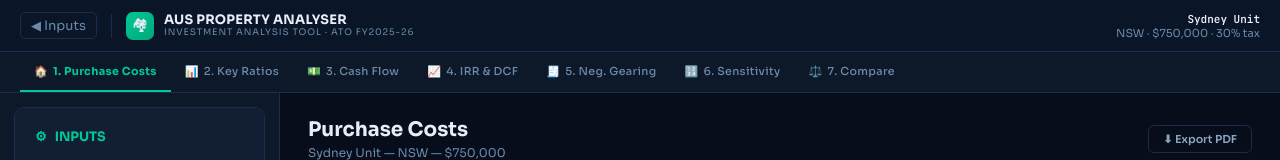
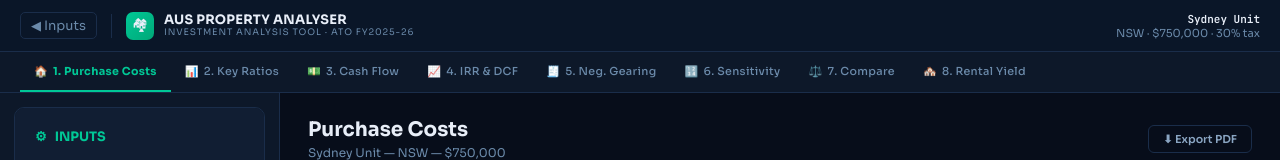
Before and after one commit to vijayparate-1/PropertyAnalyserPro, a React (Create React App) app: page / in a window 1280 px wide. Shown: the top 160 px of the page. Built offline with nearby package versions, Linux system fonts and the light colour scheme.

Commit message:
Update App.js

```diff
--- a/src/App.js
+++ b/src/App.js
@@ -1,5 +1,5 @@
 import { useState, useMemo, useCallback } from "react";
-
+import RentalYieldCalculator from "./components/RentalYieldCalculator";
 /* ═══════════════════════════════════════════════════════════════
    AUSTRALIAN PROPERTY INVESTMENT ANALYSER
    ATO FY2025-26 | All states stamp duty | IRR/DCF/NPV
@@ -1546,6 +1546,7 @@ const TABS = [
   { id: "tax",         label: "5. Neg. Gearing",       icon: "🧾" },
   { id: "sensitivity", label: "6. Sensitivity",        icon: "🔢" },
   { id: "compare",     label: "7. Compare",            icon: "⚖️" },
+  { id: "rental",      label: "8. Rental Yield",       icon: "🏘️" },
 ];
 
 export default function App() {
@@ -1567,6 +1568,7 @@ export default function App() {
       case "tax":         return <Tab5NegativeGearing {...props} />;
       case "sensitivity": return <Tab6Sensitivity {...props} />;
       case "compare":     return <Tab7Compare inputs={inputs} p2Inputs={p2Inputs} />;
+      case "rental": return <RentalYieldCalculator />;
       default:            return null;
     }
   };
```
